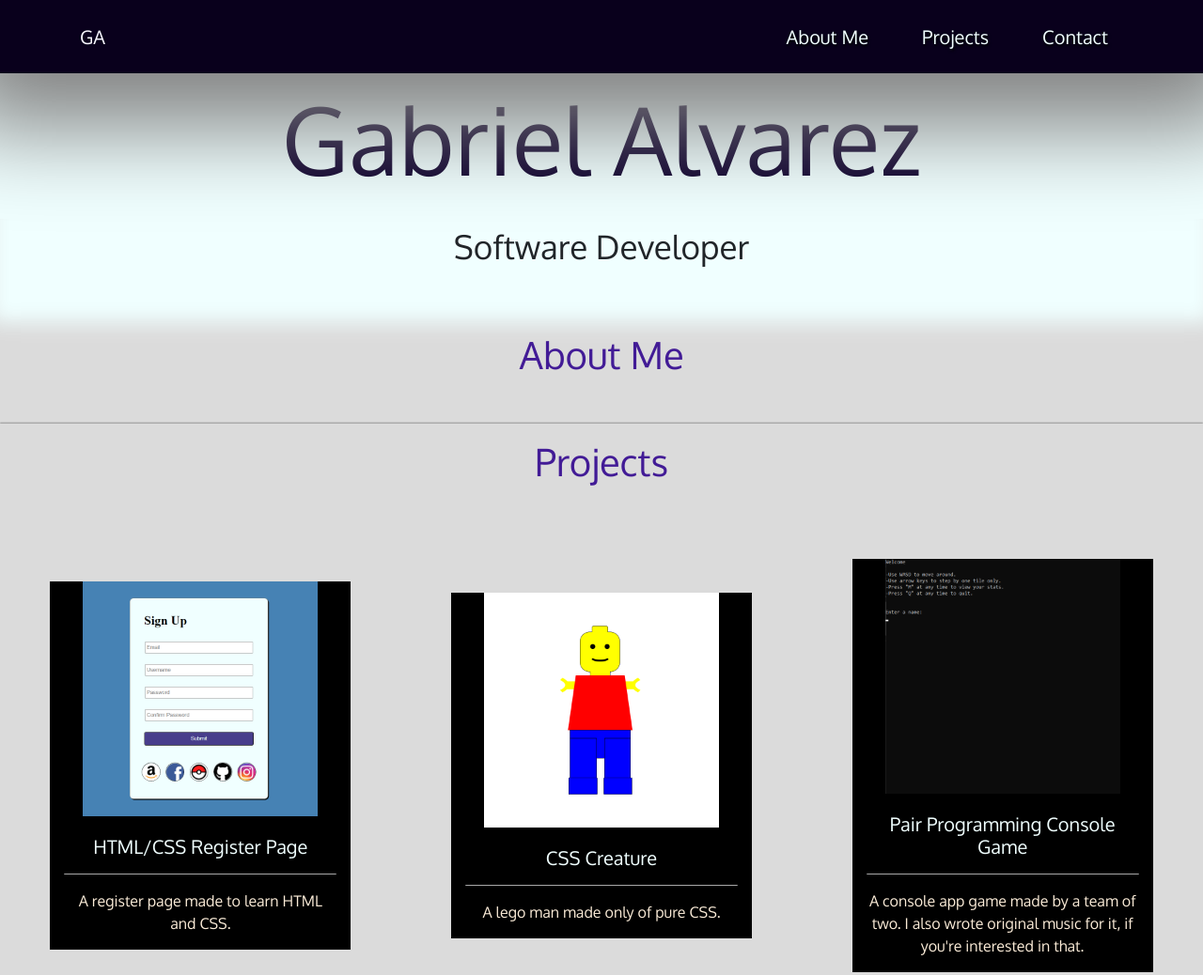
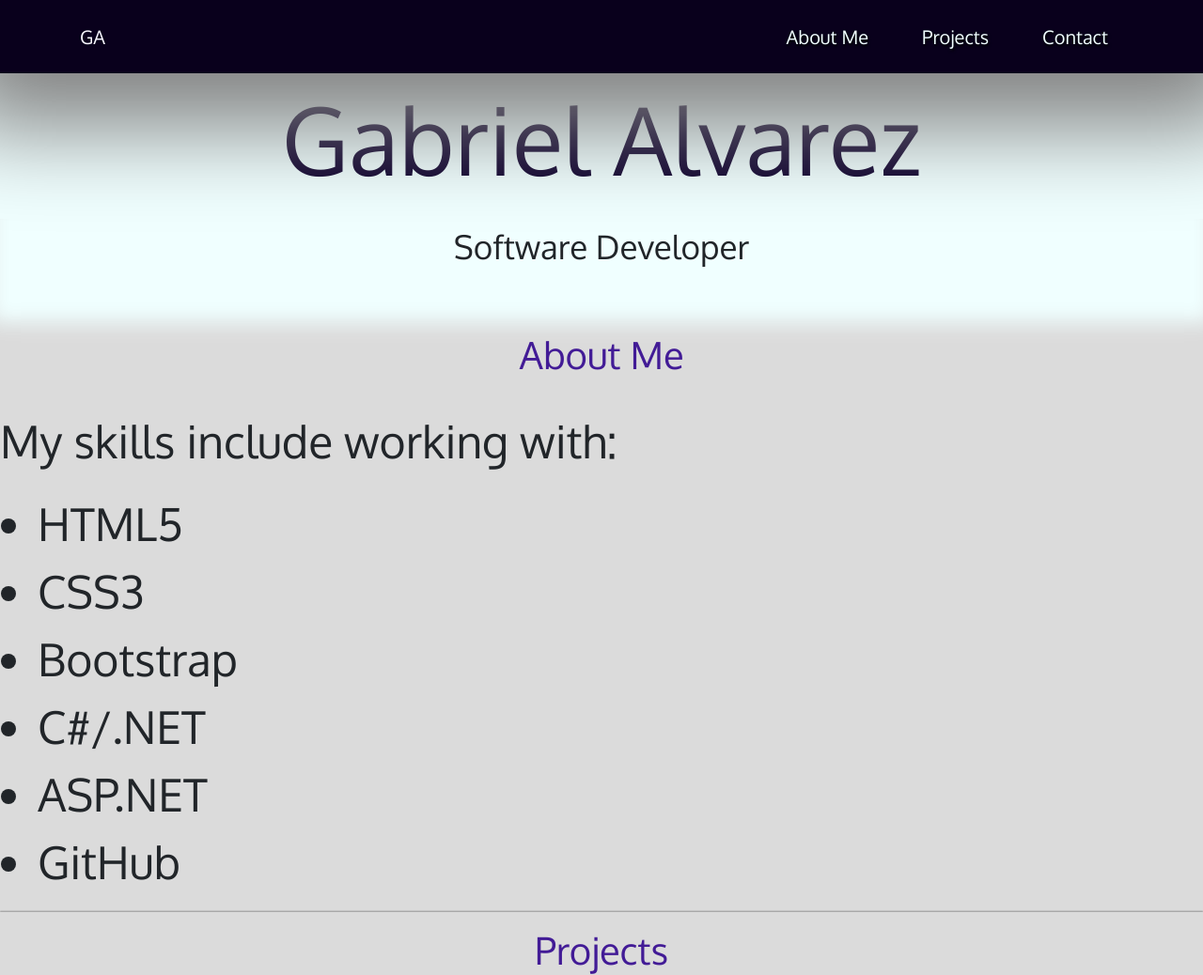
Before and after one commit to gabalv/Portfolio, a plain HTML site: page index.html in a window 1280 px wide. Shown: the top 1038 px of the page at 94% size. Drawn offline with nearby package versions, Linux system fonts and the light colour scheme.

Commit message:
About section

```diff
--- a/index.html
+++ b/index.html
@@ -41,7 +41,17 @@
                 <h1 class="section-title">About Me</h1>
             </a>
             <br>
-
+            <div class="skills">
+                <p>My skills include working with:</p>
+                <ul>
+                    <li>HTML5</li>
+                    <li>CSS3</li>
+                    <li>Bootstrap</li>
+                    <li>C#/.NET</li>
+                    <li>ASP.NET</li>
+                    <li>GitHub</li>
+                </ul>
+            </div>
         </section>
 
         <hr>
@@ -88,19 +98,22 @@
                 </div>
                 <div class="col-md-3 projects">
                     <a href="https://github.com/mobara121/Group_API_Project" target="_blank">
-                    <img src="assets/LiquorBarn.png" alt="Group API Project">
-                    <h5>Liquor Barn</h5>
-                    <hr>
-                    <p>An ASP.NET API designed by our team to store cocktail recipes, present lists of cocktails that contain a particular spirit, and to create new and unique cocktails.</p>
-                </a>
+                        <img src="assets/LiquorBarn.png" alt="Group API Project">
+                        <h5>Liquor Barn</h5>
+                        <hr>
+                        <p>An ASP.NET API designed by our team to store cocktail recipes, present lists of cocktails
+                            that contain a particular spirit, and to create new and unique cocktails.</p>
+                    </a>
                 </div>
                 <div class="col-md-3 projects">
                     <a href="https://wordstockroom.azurewebsites.net/" target="_blank">
                         <img src="assets/WordStockRoom.png" alt="WordStockRoom">
                         <h5>WordStockRoom</h5>
                         <hr>
-                        <p>An ASP.NET MVC designed to help people learn and practice vocabulary when becoming familiar with a language.</p>
-                        <a href="https://github.com/gabalv/WordStockRoomMVC" target="_blank">For the GitHub repository, click on me.</a>
+                        <p>An ASP.NET MVC designed to help people learn and practice vocabulary when becoming familiar
+                            with a language.</p>
+                        <a href="https://github.com/gabalv/WordStockRoomMVC" target="_blank">For the GitHub repository,
+                            click on me.</a>
                     </a>
                 </div>
             </div>
--- a/main.css
+++ b/main.css
@@ -43,6 +43,10 @@ footer {
     width: 5em;
 }
 
+#CSharp {
+    height: 40em;
+}
+
 .navbar {
     background-color: #09001C;
     box-shadow: 0 .5em 100px 50px grey;
@@ -75,6 +79,11 @@ footer {
 .section-title {
     text-align: center;
     color: #421B96;
+}
+
+.skills {
+    font-size: 3em;
+    color:
 }
 
 .row {
```
Also changed, not shown: assets/CSS.svg (added), assets/CSharp.png (added), assets/HTML.png (added), assets/HTML_CSS.svg (added).
